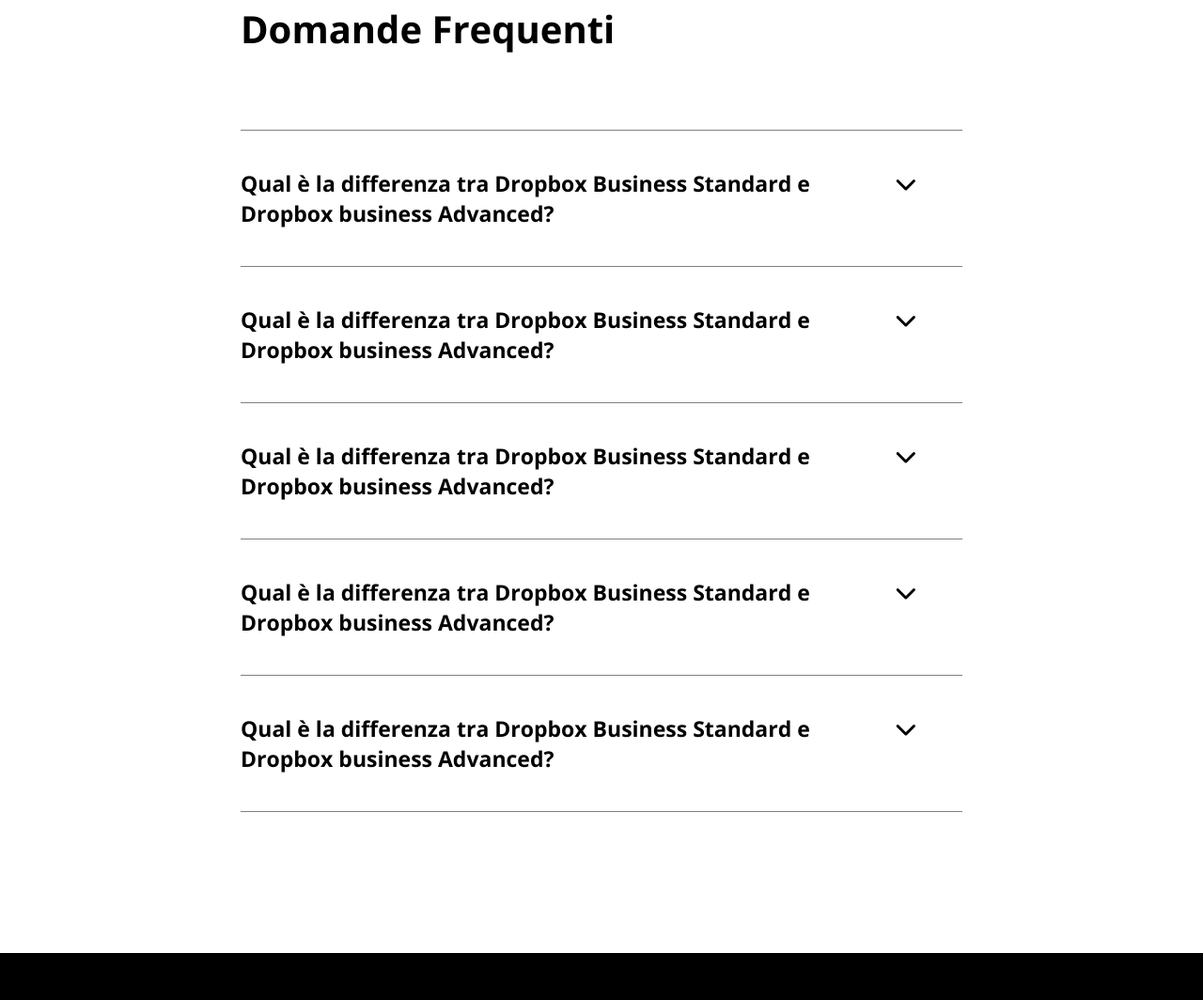
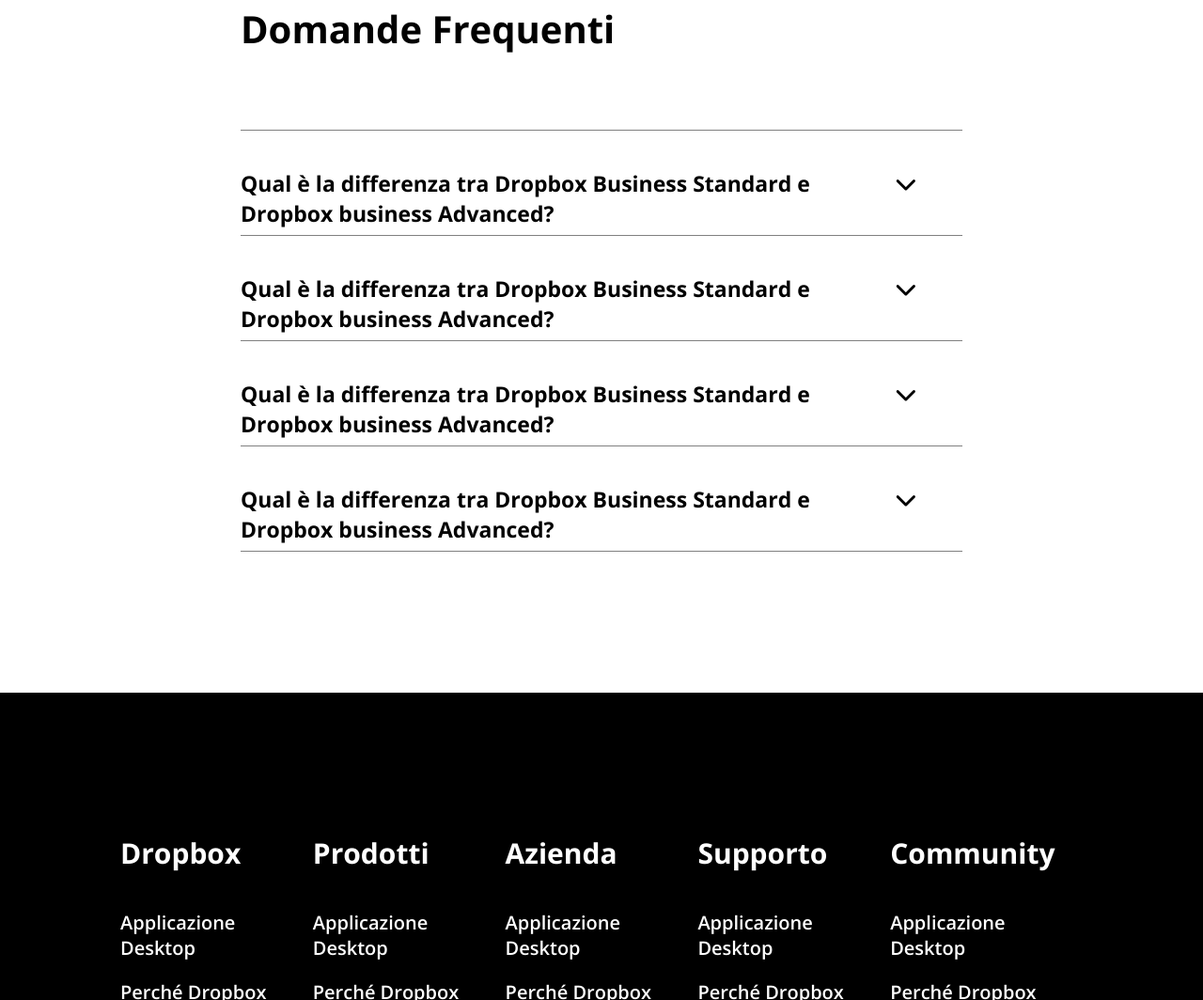
Before and after one commit to ieeah/htmlcss-dropbox, a plain HTML site: page index.html in a window 1280 px wide. Shown: the part 10745-11809 px from the top of the page at 94% size. Drawn offline with nearby package versions, Linux system fonts and the light colour scheme.

Commit message:
finito accordion

```diff
--- a/css/style.css
+++ b/css/style.css
@@ -105,6 +105,10 @@
 
     .bottom_gray_border {
         border-bottom: 1px solid gray;
+    }
+
+    .hidden {
+        overflow: hidden;
     }
 
     /* buttons */
@@ -497,9 +501,7 @@
 
 .customers_brands {
     width: 50%;
-    /* height: 50%; */
-    /* width: 381px; */
-    height: 381px;
+    height: 50%;
     border: 15px solid transparent;
     position: relative;
 }
@@ -514,7 +516,19 @@
 
 
 /* FAQ */
+.fa_question {
+    height: 112px;
+    transition: height .4s ease-in-out;
+}
 
+
+.fa_question:hover {
+    height: 320px;
+}
+
+.fa_question:hover i {
+    transform: rotate(180deg);
+}
 /* FOOTER */
 
 footer ul li {
--- a/index.html
+++ b/index.html
@@ -452,51 +452,62 @@
             <!-- section heading -->
             <h4 class="bottom_gray_border pb80px">Domande Frequenti</h4>
             <!-- single faq row -->
-            <div class="fa_question bottom_gray_border py20px clearfix w100">
+            <div class="fa_question bottom_gray_border py20px clearfix w100 hidden">
                 <h6 class="py20px left w90 fsz23">
                     Qual è la differenza tra Dropbox Business Standard e Dropbox business Advanced?
                 </h6>
                 <p class="left w10 fsz23 py20px al_right pr50px">
                     <i class="fas fa-chevron-down"></i>
                 </p>
+                <div class="answer w100 ptop150px">
+                    <p>
+                        Lorem, ipsum dolor sit amet consectetur adipisicing elit. Quod earum dolorem, temporibus iure molestiae vero sit! Excepturi doloribus earum dignissimos modi qui molestiae, corrupti totam quisquam sed voluptatum vero perferendis?
+                    </p>
+                </div>
             </div>
 
-            <div class="fa_question bottom_gray_border py20px clearfix w100">
+            <div class="fa_question bottom_gray_border py20px clearfix w100 hidden">
                 <h6 class="py20px left w90 fsz23">
                     Qual è la differenza tra Dropbox Business Standard e Dropbox business Advanced?
                 </h6>
                 <p class="left w10 fsz23 py20px al_right pr50px">
                     <i class="fas fa-chevron-down"></i>
                 </p>
-                <div class="answer w100"></div>
+                <div class="answer w100 ptop150px">
+                    <p>
+                        Lorem, ipsum dolor sit amet consectetur adipisicing elit. Quod earum dolorem, temporibus iure molestiae vero sit! Excepturi doloribus earum dignissimos modi qui molestiae, corrupti totam quisquam sed voluptatum vero perferendis?
+                    </p>
+                </div>
             </div>
 
-            <div class="fa_question bottom_gray_border py20px clearfix w100">
+            <div class="fa_question bottom_gray_border py20px clearfix w100 hidden">
                 <h6 class="py20px left w90 fsz23">
                     Qual è la differenza tra Dropbox Business Standard e Dropbox business Advanced?
                 </h6>
                 <p class="left w10 fsz23 py20px al_right pr50px">
                     <i class="fas fa-chevron-down"></i>
                 </p>
+                <div class="answer w100 ptop150px">
+                    <p>
+                        Lorem, ipsum dolor sit amet consectetur adipisicing elit. Quod earum dolorem, temporibus iure molestiae vero sit! Excepturi doloribus earum dignissimos modi qui molestiae, corrupti totam quisquam sed voluptatum vero perferendis?
+                    </p>
+                </div>
             </div>
 
-            <div class="fa_question bottom_gray_border py20px clearfix w100">
+            <div class="fa_question bottom_gray_border py20px clearfix w100 hidden">
                 <h6 class="py20px left w90 fsz23">
                     Qual è la differenza tra Dropbox Business Standard e Dropbox business Advanced?
                 </h6>
                 <p class="left w10 fsz23 py20px al_right pr50px">
                     <i class="fas fa-chevron-down"></i>
                 </p>
+                <div class="answer w100 ptop150px">
+                    <p>
+                        Lorem, ipsum dolor sit amet consectetur adipisicing elit. Quod earum dolorem, temporibus iure molestiae vero sit! Excepturi doloribus earum dignissimos modi qui molestiae, corrupti totam quisquam sed voluptatum vero perferendis?
+                    </p>
+                </div>
             </div>
 
-            <div class="fa_question bottom_gray_border py20px clearfix w100">
-                <h6 class="py20px left w90 fsz23">
-                    Qual è la differenza tra Dropbox Business Standard e Dropbox business Advanced?
-                </h6>
-                <p class="left w10 fsz23 py20px al_right pr50px">
-                    <i class="fas fa-chevron-down"></i>
-                </p>
-            </div>
         </div>
     </section>
 
```
